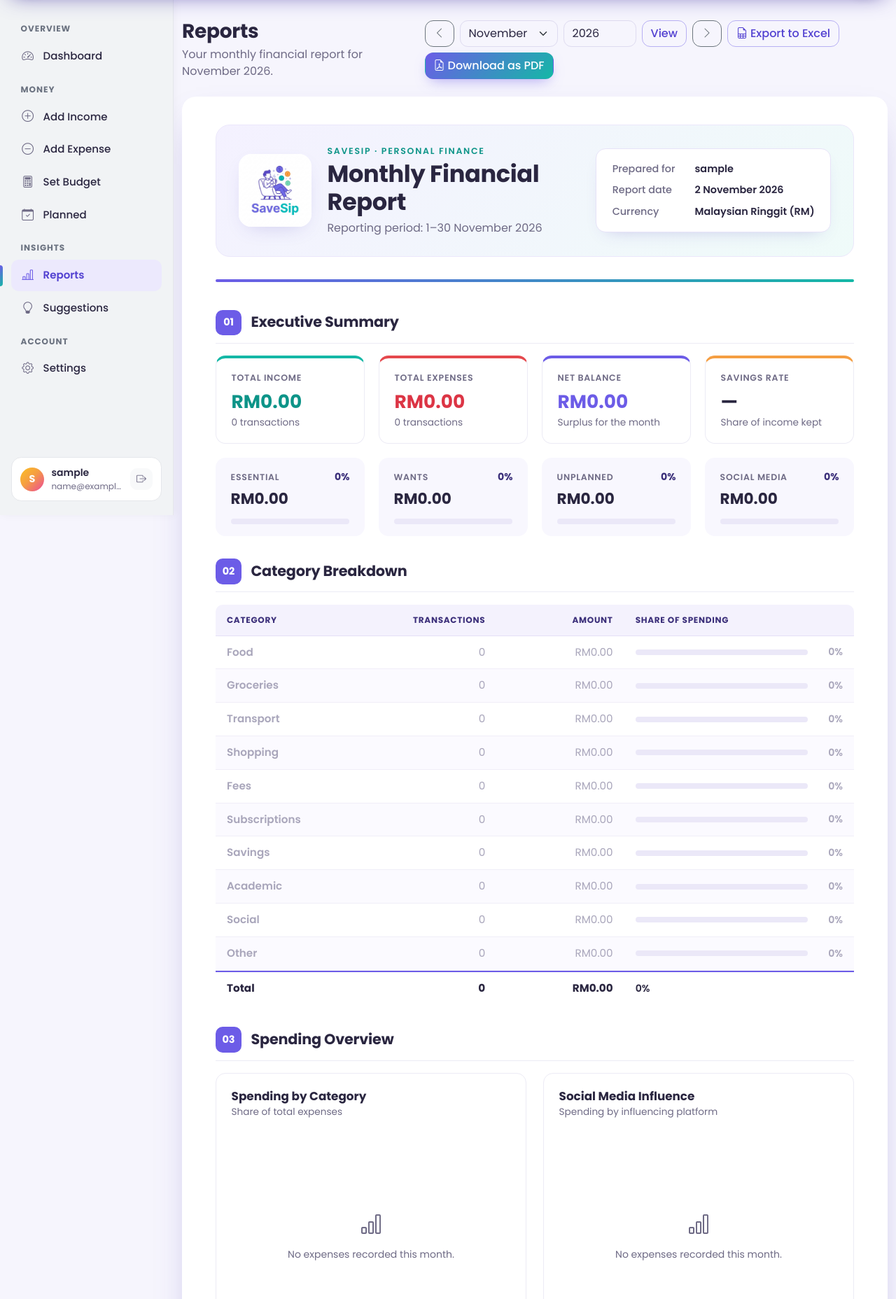
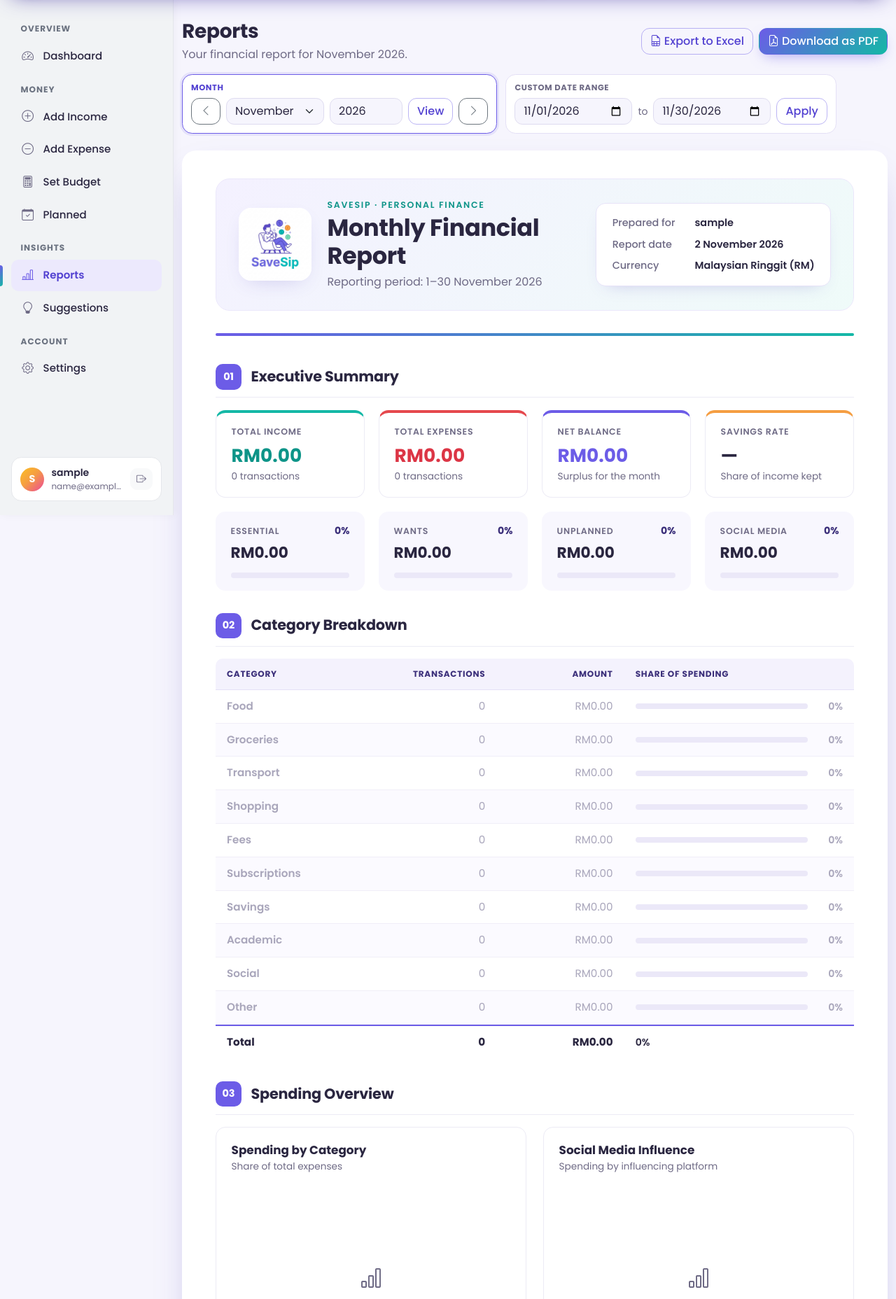
Before and after one commit to janasamarh86-dotcom/FYP2-savesip, a Flask app: page /reports in a window 1280 px wide. Shown: the part 64-1920 px from the top of the page at 70% size. Run offline with Flask 3, Linux system fonts and the light colour scheme; a user stored in the database is signed in; tables that the repository leaves empty hold one stand-in row (values such as "Sample post"); parts of the project's set-up code (start-up, migrations or seed data) failed here and were passed over; some libraries are stand-ins or nearby versions; some web fonts are replaced.

Commit message:
Add a custom date range to the Reports page and both exports
- Reports accepts ?start_date=YYYY-MM-DD&end_date=YYYY-MM-DD (both days
  included) next to the month selector; KPIs, charts, tables and
  Budget vs. Actual cover the range
- report_period() is shared by the Reports page and the Excel export, so
  the export always matches the page; the PDF title, reporting period,
  footer and filename follow the range
- Ranges over 62 days get a monthly spending chart instead of daily bars
- Budgets in a range combine each category's full monthly budgets, as on
  the Dashboard
- Invalid or reversed ranges warn and fall back to the month view

Co-Authored-By: Claude Opus 5.5 <noreply@anthropic.com>

```diff
--- a/routes.py
+++ b/routes.py
@@ -112,14 +112,15 @@ def requested_period():
     return year, month
 
 
-def requested_range():
-    """Read a custom date range ?from=YYYY-MM-DD&to=YYYY-MM-DD from the URL.
+def requested_range(from_key="from", to_key="to"):
+    """Read a custom date range ?from=YYYY-MM-DD&to=YYYY-MM-DD from the URL
+    (the Reports page names them start_date and end_date instead).
 
     Returns (first day, last day), both included, or None when no range was
     asked for. An incomplete or impossible range shows a warning and
     returns None, so the page falls back to the month view.
     """
-    raw_from, raw_to = request.args.get("from"), request.args.get("to")
+    raw_from, raw_to = request.args.get(from_key), request.args.get(to_key)
     if not raw_from and not raw_to:
         return None
     try:
@@ -915,11 +916,83 @@ def delete_budget(budget_id):
 # Reports
 # ---------------------------------------------------------------------------
 
-@app.route("/reports")
-@login_required
-def reports():
+def report_period():
+    """The period a report covers: a custom date range
+    (?start_date=&end_date=) or a month (?month=&year=, the current month by
+    default). Used by the Reports page and the Excel export, so both always
+    cover the same dates; the PDF is made from the Reports page.
+
+    start is included and end is not; first and last are the first and last
+    days shown.
+    """
+    custom_range = requested_range("start_date", "end_date")
+    if custom_range:
+        first, last = custom_range
+        return {
+            "is_range": True,
+            "first": first,
+            "last": last,
+            "start": first,
+            "end": last + timedelta(days=1),
+            "year": last.year,  # the month selector shows the end date's month
+            "month": last.month,
+            "label": format_range(first, last),
+            "period_text": format_range(first, last),
+            "file_tag": f"{first.isoformat()}_to_{last.isoformat()}",
+        }
     year, month = requested_period()
     start, end = month_bounds(year, month)
+    last = end - timedelta(days=1)
+    return {
+        "is_range": False,
+        "first": start,
+        "last": last,
+        "start": start,
+        "end": end,
+        "year": year,
+        "month": month,
+        "label": f"{calendar.month_name[month]} {year}",
+        "period_text": f"1–{last.day} {calendar.month_name[month]} {year}",
+        "file_tag": f"{year}-{month:02d}",
+    }
+
+
+# Up to this many days the spending chart has a bar per day; longer custom
+# ranges get a bar per month instead
+DAILY_CHART_MAX_DAYS = 62
+
+
+def spending_over_time(period):
+    """Spending chart data for the period: (title, subtitle, series)."""
+    start, end = period["start"], period["end"]
+    if (end - start).days <= DAILY_CHART_MAX_DAYS:
+        days = [start + timedelta(days=offset) for offset in range((end - start).days)]
+        totals = totals_by(Expense, Expense.date, start, end, days)
+        if period["is_range"]:
+            # A range can cross months, so each bar is labelled e.g. "25 Oct"
+            labels = [day.strftime("%d %b") for day in days]
+            subtitle = f"Expenses for each day, {period['label']}"
+        else:
+            labels = [str(day.day) for day in days]
+            subtitle = f"Expenses for each day of {calendar.month_name[period['month']]}"
+        return "Daily Spending", subtitle, chart_series(totals, labels=labels)
+
+    totals = {}
+    year, month = start.year, start.month
+    while (year, month) <= (period["last"].year, period["last"].month):
+        month_start, month_end = month_bounds(year, month)
+        label = f"{calendar.month_abbr[month]} {year}"
+        totals[label] = total_for(Expense, max(month_start, start), min(month_end, end))
+        year, month = shift_month(year, month, 1)
+    return "Monthly Spending", f"Expenses for each month, {period['label']}", chart_series(totals)
+
+
+@app.route("/reports")
+@login_required
+def reports():
+    period = report_period()
+    start, end = period["start"], period["end"]
+    year, month = period["year"], period["month"]
 
     income_by_source = totals_by(Income, Income.source, start, end, INCOME_SOURCES)
     expense_by_category = totals_by(Expense, Expense.category, start, end, CATEGORIES)
@@ -931,10 +1004,10 @@ def reports():
     )
     type_totals = totals_by(Expense, Expense.expense_type, start, end, EXPENSE_TYPES)
 
-    days = [start + timedelta(days=offset) for offset in range((end - start).days)]
-    daily_spending = totals_by(Expense, Expense.date, start, end, days)
-
-    # Income vs expenses for the selected month and the 5 months before it
+    spending_title, spending_subtitle, spending_series = spending_over_time(period)
+
+    # Income vs expenses for the selected month (in a custom range, the
+    # month of its end date) and the 5 months before it
     trend_labels, trend_income, trend_expenses = [], [], []
     for offset in range(-5, 1):
         trend_year, trend_month = shift_month(year, month, offset)
@@ -951,9 +1024,7 @@ def reports():
         "expense_by_category": chart_series(expense_by_category),
         "expense_by_payment": chart_series(expense_by_payment),
         "expense_by_influence": chart_series(expense_by_influence),
-        "daily_spending": chart_series(
-            daily_spending, labels=[str(day.day) for day in days]
-        ),
+        "daily_spending": spending_series,
         "trend": {
             "labels": trend_labels,
             "income": trend_income,
@@ -964,11 +1035,30 @@ def reports():
     prev_year, prev_month = shift_month(year, month, -1)
     next_year, next_month = shift_month(year, month, 1)
 
+    if period["is_range"]:
+        # Each category's budgets for every month the range touches, added
+        # together (as on the Dashboard)
+        budgets = budget_status_for_range(period["first"], period["last"], expense_by_category)
+        export_args = {"start_date": period["first"].isoformat(), "end_date": period["last"].isoformat()}
+    else:
+        budgets = budget_status(year, month, expense_by_category)
+        export_args = {"month": month, "year": year}
+
     return render_template(
         "reports.html",
         month=month,
         year=year,
         month_name=calendar.month_name[month],
+        is_range=period["is_range"],
+        period_label=period["label"],
+        period_text=period["period_text"],
+        file_tag=period["file_tag"],
+        export_args=export_args,
+        range_from=period["first"].isoformat(),
+        range_to=period["last"].isoformat(),
+        budget_label=format_months(period["first"], period["last"]),
+        spending_title=spending_title,
+        spending_subtitle=spending_subtitle,
         prev_period={"year": prev_year, "month": prev_month},
         next_period={"year": next_year, "month": next_month},
         total_income=total_income,
@@ -979,7 +1069,7 @@ def reports():
         expense_by_payment=expense_by_payment,
         expense_by_influence=expense_by_influence,
         type_totals=type_totals,
-        budget_status=budget_status(year, month, expense_by_category),
+        budget_status=budgets,
         expenses=expenses_for(start, end),
         incomes=incomes_for(start, end),
         charts=charts,
@@ -996,9 +1086,10 @@ def _spreadsheet_safe(text):
 @app.route("/reports/export")
 @login_required
 def export_report():
-    """Download the month's transactions as a CSV file that opens in Excel."""
-    year, month = requested_period()
-    start, end = month_bounds(year, month)
+    """Download the report's transactions (a month or a custom date range,
+    see report_period()) as a CSV file that opens in Excel."""
+    period = report_period()
+    start, end = period["start"], period["end"]
     expenses = expenses_for(start, end)
     incomes = incomes_for(start, end)
 
@@ -1022,7 +1113,7 @@ def export_report():
 
     buffer = io.StringIO()
     writer = csv.writer(buffer)
-    writer.writerow([f"SaveSip transactions - {calendar.month_name[month]} {year}"])
+    writer.writerow([f"SaveSip transactions - {period['label']}"])
     writer.writerow([])
     writer.writerow(["Date", "Type", "Category / Source", "Expense Type", "Payment Method",
                      "Social Media", "Notes", "Amount (RM)"])
@@ -1032,7 +1123,7 @@ def export_report():
     writer.writerow(["", "", "", "", "", "", "Total expenses", f"{total_expenses:.2f}"])
     writer.writerow(["", "", "", "", "", "", "Balance", f"{total_income - total_expenses:.2f}"])
 
-    filename = f"SaveSip-Transactions-{year}-{month:02d}.csv"
+    filename = f"SaveSip-Transactions-{period['file_tag']}.csv"
     # The byte-order mark makes Excel read the file as UTF-8
     return Response(
         "\ufeff" + buffer.getvalue(),
--- a/static/css/style.css
+++ b/static/css/style.css
@@ -2151,6 +2151,21 @@ main {
   color: var(--ss-muted);
 }
 
+/* Custom date range report: explains the combined budgets, and the months
+   each budget row adds together, e.g. "(Oct + Nov)" */
+.rpt-note {
+  margin: -0.25rem 0 0.75rem;
+  font-size: 0.85rem;
+  color: var(--ss-muted);
+}
+
+.rpt-months {
+  margin-left: 0.25rem;
+  font-weight: 400;
+  font-size: 0.85em;
+  color: var(--ss-muted);
+}
+
 /* Page breaks only matter in the PDF */
 .html2pdf__page-break {
   height: 0;
--- a/templates/reports.html
+++ b/templates/reports.html
@@ -1,6 +1,6 @@
 {% extends "base.html" %}
 
-{% block title %}Reports: {{ month_name }} {{ year }}{% endblock %}
+{% block title %}Reports: {{ period_label }}{% endblock %}
 
 {% block content %}
 {% from "_macros.html" import row_actions %}
@@ -21,7 +21,6 @@
 
 {% set month_names = ["January", "February", "March", "April", "May", "June", "July",
                       "August", "September", "October", "November", "December"] %}
-{% set days_in_month = charts.daily_spending.labels|length %}
 {% set positive = balance >= 0 %}
 {% set ns = namespace(influenced=0) %}
 {% for name, amount in expense_by_influence.items() if name != "None" %}
@@ -31,11 +30,27 @@
 <div class="container">
 
   <!-- Toolbar (not part of the PDF) -->
-  <div class="rpt-toolbar d-flex flex-column flex-xl-row justify-content-between align-items-xl-center gap-3 mb-4">
+  <div class="rpt-toolbar mb-4">
+    <div class="d-flex flex-column flex-md-row justify-content-between align-items-md-center gap-3 mb-3">
       <div>
         <h1 class="h3 fw-bold mb-1">Reports</h1>
-      <p class="text-muted mb-0">Your monthly financial report for {{ month_name }} {{ year }}.</p>
+        <p class="text-muted mb-0">Your financial report for {{ period_label }}.</p>
       </div>
+      <!-- Both exports cover exactly the period on screen -->
+      <div class="d-flex flex-wrap gap-2">
+        <a href="{{ url_for('export_report', **export_args) }}" class="btn btn-outline-success">
+          <i class="bi bi-file-earmark-spreadsheet me-1"></i>Export to Excel
+        </a>
+        <button type="button" id="download-pdf" class="btn btn-success">
+          <i class="bi bi-file-earmark-pdf me-1"></i>Download as PDF
+        </button>
+      </div>
+    </div>
+
+    <!-- Period: a month or a custom date range (same controls as the Dashboard) -->
+    <div class="ss-period-bar">
+      <div class="ss-period-group{{ ' is-active' if not is_range }}">
+        <span class="ss-period-label">Month</span>
         <div class="d-flex flex-wrap gap-2 align-items-center">
           <a href="{{ url_for('reports', **prev_period) }}" class="btn btn-outline-secondary" aria-label="Previous month">
             <i class="bi bi-chevron-left"></i>
@@ -53,12 +68,22 @@
           <a href="{{ url_for('reports', **next_period) }}" class="btn btn-outline-secondary" aria-label="Next month">
             <i class="bi bi-chevron-right"></i>
           </a>
-      <a href="{{ url_for('export_report', month=month, year=year) }}" class="btn btn-outline-success">
-        <i class="bi bi-file-earmark-spreadsheet me-1"></i>Export to Excel
-      </a>
-      <button type="button" id="download-pdf" class="btn btn-success">
-        <i class="bi bi-file-earmark-pdf me-1"></i>Download as PDF
-      </button>
+        </div>
+      </div>
+
+      <div class="ss-period-group{{ ' is-active' if is_range }}">
+        <span class="ss-period-label">Custom date range</span>
+        <form method="get" action="{{ url_for('reports') }}" class="d-flex flex-wrap gap-2 align-items-center">
+          <label class="visually-hidden" for="report-from">From</label>
+          <input type="date" id="report-from" name="start_date" class="form-control ss-date-input"
+                 value="{{ range_from }}" required>
+          <span class="text-muted small">to</span>
+          <label class="visually-hidden" for="report-to">To</label>
+          <input type="date" id="report-to" name="end_date" class="form-control ss-date-input"
+                 value="{{ range_to }}" required>
+          <button type="submit" class="btn btn-outline-success">Apply</button>
+        </form>
+      </div>
     </div>
   </div>
 
@@ -86,8 +111,8 @@
           <img src="{{ url_for('static', filename='images/Logo.png') }}" alt="SaveSip logo" class="rpt-logo">
           <div class="rpt-heading">
             <div class="rpt-kicker">SaveSip &middot; Personal Finance</div>
-            <h2 class="rpt-title">Monthly Financial Report</h2>
-            <div class="rpt-period">Reporting period: 1&ndash;{{ days_in_month }} {{ month_name }} {{ year }}</div>
+            <h2 class="rpt-title">{{ "Financial Report" if is_range else "Monthly Financial Report" }}</h2>
+            <div class="rpt-period">Reporting period: {{ period_text }}</div>
           </div>
         </div>
         <div class="rpt-meta">
@@ -219,8 +244,8 @@
     <div class="rpt-block">
       <h3 class="rpt-section-title"><span>04</span>Trends</h3>
       <div class="rpt-grid-2">
-        {{ chart_card("daily", "Daily Spending", "Expenses for each day of " ~ month_name,
-                      "Bar chart of spending for each day of the month") }}
+        {{ chart_card("daily", spending_title, spending_subtitle,
+                      "Bar chart: " ~ spending_subtitle) }}
         {{ chart_card("trend", "Income vs. Expenses", "Last 6 months",
                       "Line chart of income and expenses over the last six months") }}
       </div>
@@ -233,6 +258,12 @@
     <!-- 05 Budget vs. Actual -->
     <section class="rpt-block">
       <h3 class="rpt-section-title"><span>05</span>Budget vs. Actual</h3>
+      {% if is_range and budget_status %}
+        <p class="rpt-note">
+          Each category's budgets for {{ budget_label }} added together, compared with
+          spending from {{ period_label }}.
+        </p>
+      {% endif %}
       {% if budget_status %}
         {% set total_budget = budget_status|sum(attribute="budget") %}
         {% set total_spent = budget_status|sum(attribute="spent") %}
@@ -255,7 +286,10 @@
           <tbody>
             {% for status in budget_status %}
               <tr>
-                <td class="fw-semibold">{{ status.category }}</td>
+                <td class="fw-semibold">
+                  {{ status.category }}
+                  {% if status.months and "+" in status.months %}<span class="rpt-months">({{ status.months }})</span>{% endif %}
+                </td>
                 <td class="num">{{ status.budget|rm }}</td>
                 <td class="num">{{ status.spent|rm }}</td>
                 <td class="num {{ 'text-danger fw-semibold' if status.over }}">{{ status.remaining|rm }}</td>
@@ -285,7 +319,7 @@
         </table>
         </div>
       {% else %}
-        <p class="rpt-empty mb-0">No budgets were set for {{ month_name }} {{ year }}.</p>
+        <p class="rpt-empty mb-0">No budgets were set for {{ budget_label if is_range else month_name ~ " " ~ year }}.</p>
       {% endif %}
     </section>
 
@@ -339,7 +373,7 @@
         </table>
         </div>
       {% else %}
-        <p class="rpt-empty mt-2 mb-4">No expenses recorded for this month.</p>
+        <p class="rpt-empty mt-2 mb-4">No expenses recorded for {{ period_label }}.</p>
       {% endif %}
 
       <div class="rpt-block">
@@ -383,7 +417,7 @@
         </table>
         </div>
       {% else %}
-        <p class="rpt-empty mt-2 mb-0">No income recorded for this month.</p>
+        <p class="rpt-empty mt-2 mb-0">No income recorded for {{ period_label }}.</p>
       {% endif %}
     </section>
 
@@ -397,8 +431,10 @@
 <script>
   // Data comes from the reports route; |tojson makes it safe JavaScript.
   const charts = {{ charts|tojson }};
-  const pdfFilename = {{ "SaveSip-Report-%d-%02d.pdf"|format(year, month)|tojson }};
-  const pdfFooterLabel = {{ ("SaveSip Monthly Financial Report  |  " ~ month_name ~ " " ~ year)|tojson }};
+  const pdfFilename = {{ ("SaveSip-Report-" ~ file_tag ~ ".pdf")|tojson }};
+  const pdfFooterLabel = {{ ("SaveSip " ~ ("Financial Report" if is_range else "Monthly Financial Report") ~ "  |  " ~ period_label)|tojson }};
+  const noExpenses = {{ ("No expenses recorded for " ~ period_label ~ ".")|tojson }};
+  const noIncome = {{ ("No income recorded for " ~ period_label ~ ".")|tojson }};
 
   const reportSheet = document.getElementById("report-content");
   const downloadButton = document.getElementById("download-pdf");
@@ -408,25 +444,25 @@
     const canvas = function (key) { return root.querySelector('canvas[data-chart="' + key + '"]'); };
     return [
       SaveSipCharts.pie(canvas("category"), charts.expense_by_category, {
-        emptyMessage: "No expenses recorded this month.",
+        emptyMessage: noExpenses,
       }),
       SaveSipCharts.bar(canvas("social-media"), charts.expense_by_influence, {
         label: "Spent",
-        emptyMessage: "No expenses recorded this month.",
+        emptyMessage: noExpenses,
       }),
       SaveSipCharts.pie(canvas("payment"), charts.expense_by_payment, {
         doughnut: true,
-        emptyMessage: "No expenses recorded this month.",
+        emptyMessage: noExpenses,
       }),
       SaveSipCharts.bar(canvas("income-source"), charts.income_by_source, {
         label: "Received",
         horizontal: true,
-        emptyMessage: "No income recorded this month.",
+        emptyMessage: noIncome,
       }),
       SaveSipCharts.bar(canvas("daily"), charts.daily_spending, {
         label: "Spent",
         color: SaveSipCharts.colors.violet,
-        emptyMessage: "No expenses recorded this month.",
+        emptyMessage: noExpenses,
       }),
       SaveSipCharts.line(canvas("trend"), charts.trend.labels, [
         { label: "Income", data: charts.trend.income, color: SaveSipCharts.colors.teal },
```
Lines whose indentation alone changed are shown as unchanged.
